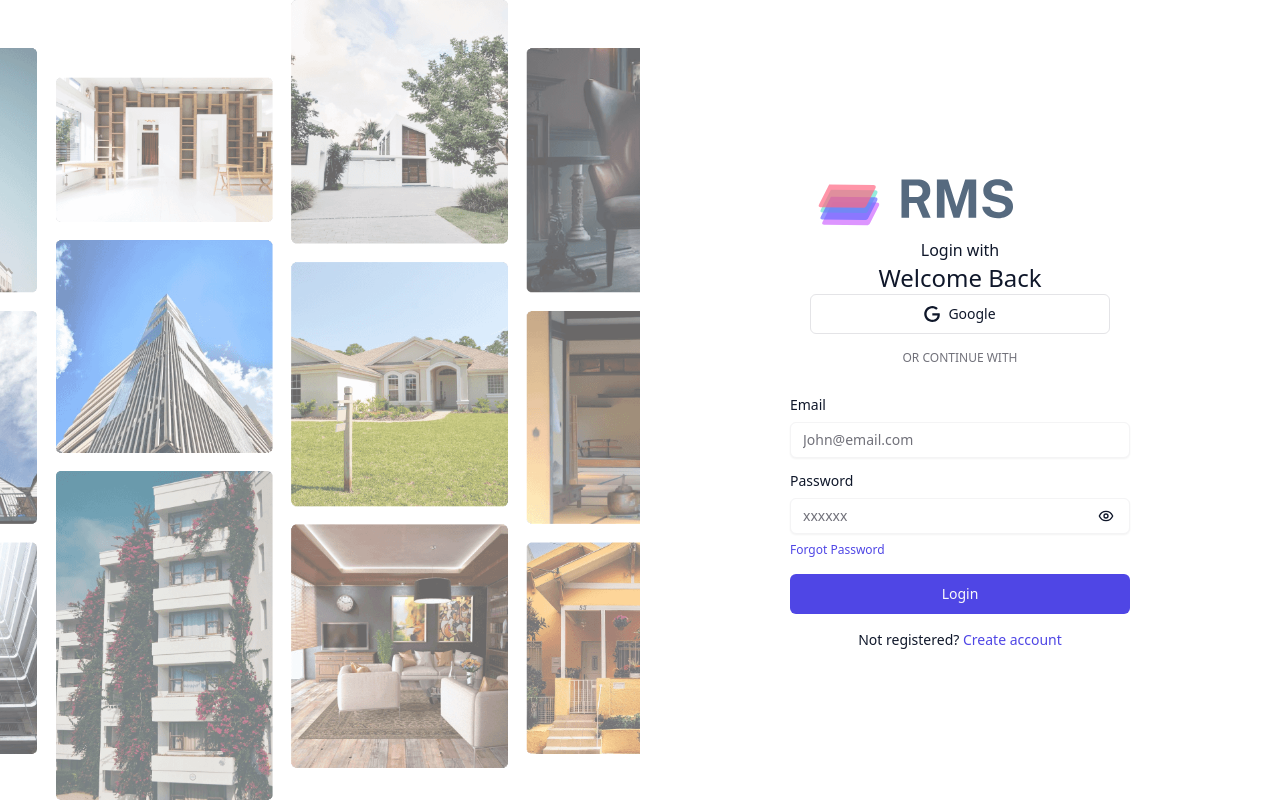
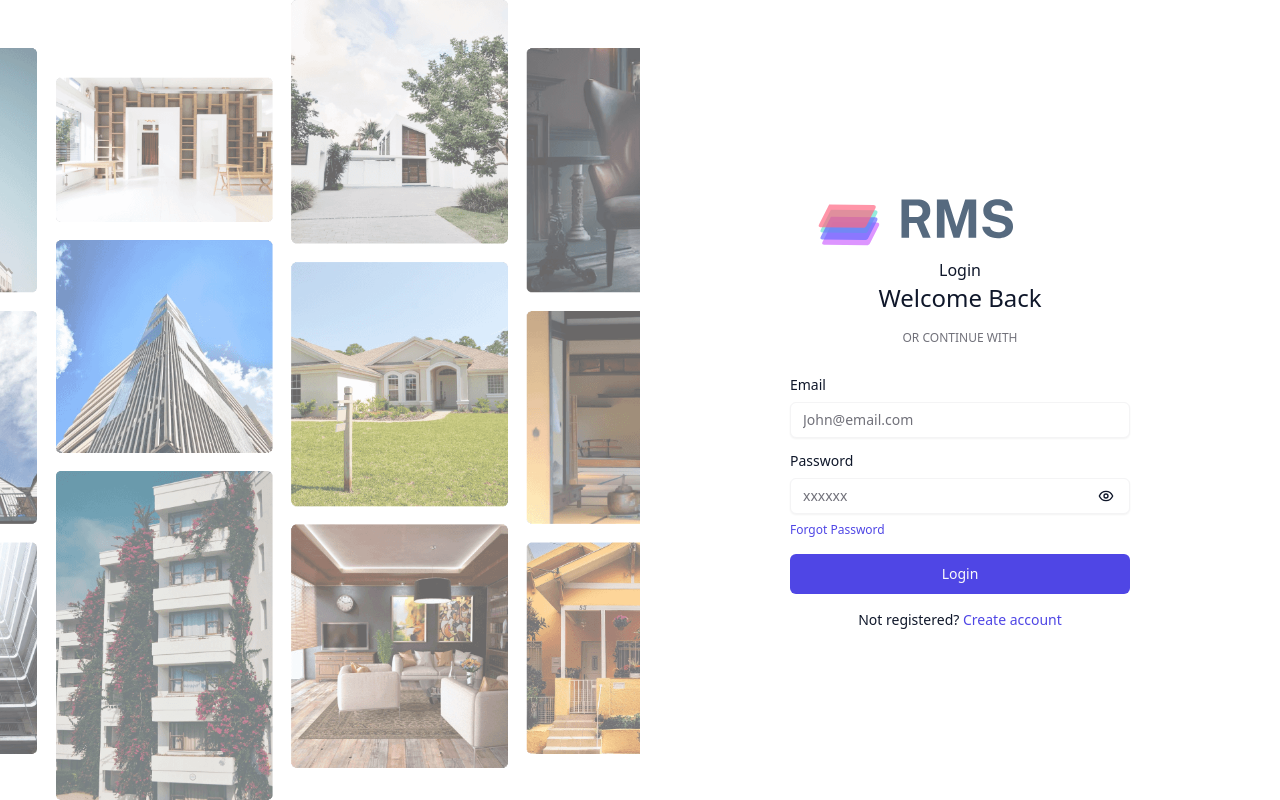
Before and after one commit to amani-joseph/rental_management_software_ICT_II, a Next.js app: page /login in a window 1280 px wide. Built offline with nearby package versions, Linux system fonts and the light colour scheme.

Commit message:
Fixed minor styling  bugs

```diff
--- a/components/auth/Login.tsx
+++ b/components/auth/Login.tsx
@@ -47,16 +47,16 @@ const Login: FunctionComponent<Props> = (props) => {
     return (
         <>
             {/* <div className="space-y-1"></div> */}
-            <p className={"text-center "}>Login with</p>
+            <p className={"text-center "}>Login</p>
             <p className="text-2xl text-center">Welcome Back</p>
             <div className="grid gap-4">
                 <div className="grid  gap-6">
-                    <Button
+                    {/* <Button
                         variant="outline"
                         className={"w-[250px] md:w-[300px] mx-auto"}>
                         <Icons.google className="mr-2 h-4 w-4"/>
                         Google
-                    </Button>
+                    </Button> */}
                 </div>
                 <div className="relative">
                     <div className="relative flex flex-col justify-center text-xs  items-center align-middle">
--- a/components/auth/Sign-up.tsx
+++ b/components/auth/Sign-up.tsx
@@ -51,10 +51,10 @@ const SignUp: FC<Props> = (props) => {
             </CardHeader>
             <CardContent className="grid gap-4">
                 <div className="grid  gap-6">
-                    <Button variant="outline">
+                    {/* <Button variant="outline">
                         <Icons.google className="mr-2 h-4 w-4"/>
                         Google
-                    </Button>
+                    </Button> */}
                 </div>
                 <div className="relative">
                     <div className="absolute inset-0 flex items-center">
--- /dev/null
+++ b/src/app/(auth)/sign_up/page.tsx
@@ -0,0 +1,12 @@
+import React, { FunctionComponent } from "react";
+import SignUp from "@/components/auth/Sign-up";
+
+interface OwnProps {}
+
+type Props = OwnProps;
+
+const page: FunctionComponent<Props> = (props) => {
+	return <SignUp />;
+};
+
+export default page;
--- a/tsconfig.json
+++ b/tsconfig.json
@@ -27,7 +27,8 @@
 			"@/components/*": ["./components/*"],
 			"@/atoms/*": ["./atoms/*"],
 			"@/hooks/*": ["./hooks/*"],
-      "@/ui/*": ["./components/ui/*"]
+			"@/ui/*": ["./components/ui/*"],
+			"@/public/*": ["./public/*"]
 		}
 	},
 	"include": ["next-env.d.ts", "**/*.ts", "**/*.tsx", ".next/types/**/*.ts"],
```
Also changed, not shown: src/app/(auth)/layout.tsx (+4 -7 lines). Lines whose indentation alone changed are shown as unchanged.
